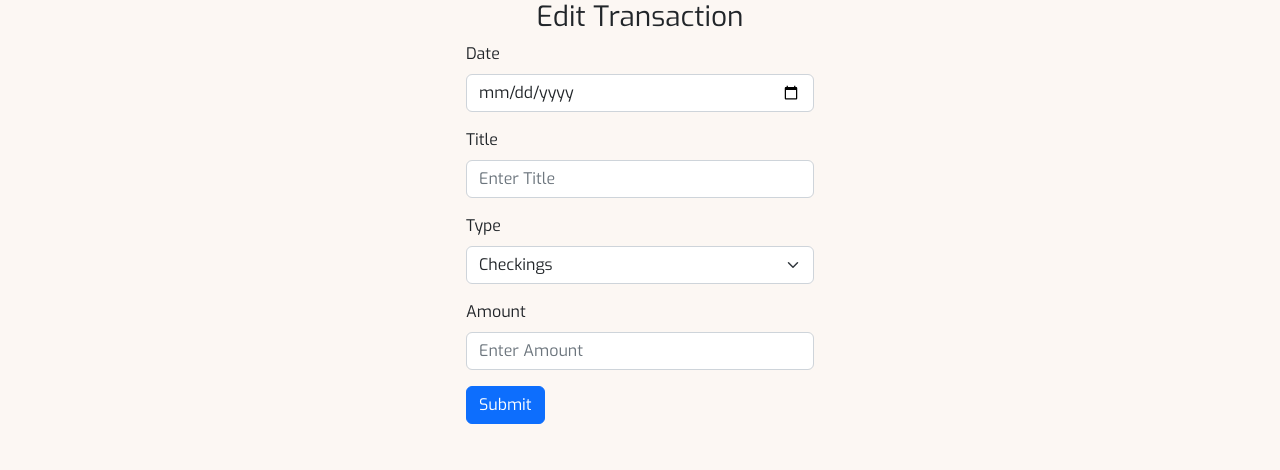
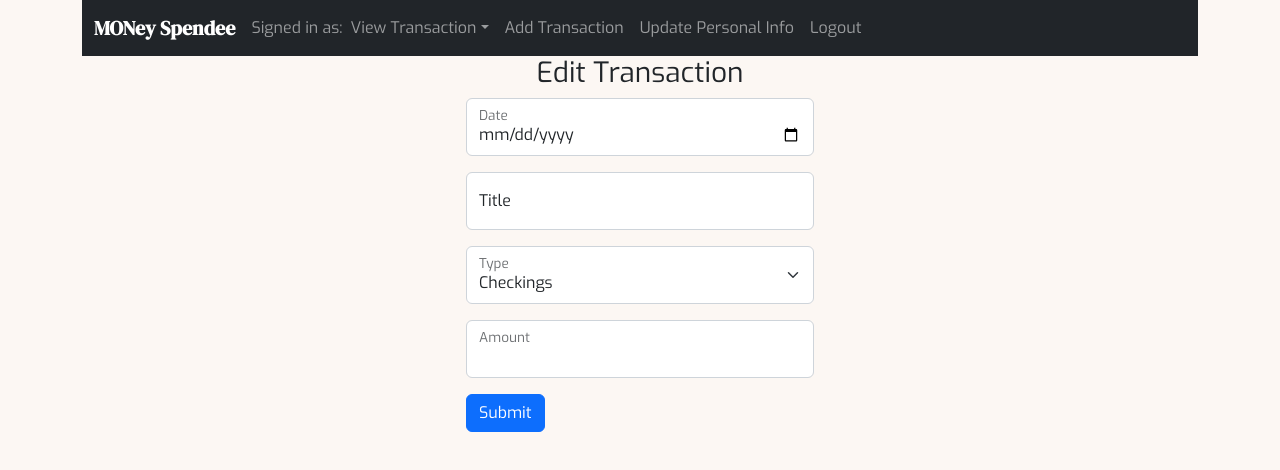
Before and after one commit to chonnikan-aue/money-spendee-client, a React (Create React App) app: page /edit-transaction in a window 1280 px wide. Shown: the top 470 px of the page. Built offline with nearby package versions, Linux system fonts and the light colour scheme; no server answers; the HTML template or start-up script is replaced by a standard one.

Commit message:
Apply FloatingLabel to EditTransaction.js

```diff
--- a/src/App.js
+++ b/src/App.js
@@ -102,7 +102,10 @@ function App() {
               element={
                 <>
                   <Header userData={userData} />
-                  <TableView transactions={transactions} />
+                  <TableView
+                    transactions={transactions}
+                    loginData={loginData}
+                  />
                 </>
               }
             />
@@ -142,8 +145,15 @@ function App() {
                 </>
               }
             />
-
-            <Route path="/edit-transaction" element={<EditTransaction />} />
+            <Route
+              path="/edit-transaction"
+              element={
+                <>
+                  <Header userData={userData} />
+                  <EditTransaction />
+                </>
+              }
+            />
           </Routes>
         </main>
       </Container>
--- a/src/components/EditTransaction/EditTransaction.js
+++ b/src/components/EditTransaction/EditTransaction.js
@@ -1,5 +1,5 @@
 import React from "react";
-import { Button, Form, Container, Row, Col} from 'react-bootstrap'
+import { Button, Form, FloatingLabel, Container, Row, Col} from 'react-bootstrap'
 
 const EditTransaction = props => {
 
@@ -23,42 +23,40 @@ const EditTransaction = props => {
         <Col md={{ span: 4, offset: 4 }}>
           <Form onSubmit={handleSubmit}>
             <Form.Group className="mb-3" controlId="date">
-              <Form.Label>Date</Form.Label>
-              <Col>
+              <FloatingLabel label="Date">
                 <Form.Control type="date" onChange={handleChange} />
-              </Col>
+              </FloatingLabel>
             </Form.Group>
 
             <Form.Group className="mb-3" controlId="title">
-              <Form.Label>Title</Form.Label>
-              <Col>
+              <FloatingLabel label="Title">
                 <Form.Control
                   type="text"
                   onChange={handleChange}
                   placeholder="Enter Title"
                 />
-              </Col>
+              </FloatingLabel>
             </Form.Group>
 
             <Form.Group className="mb-3">
-              <Form.Label>Type</Form.Label>
-              <Form.Select>
-                <option>Checkings</option>
-                <option>Savings</option>
-                <option>Daily Expenses</option>
-                <option>Investment</option>
+              <FloatingLabel label="Type">
+              <Form.Select id="type">
+                <option disabled></option>
+                <option value="checkings">Checkings</option>
+                <option value="savings">Savings</option>
+                <option value="daily-expenses">Daily Expenses</option>
+                <option value="investment">Investment</option>
               </Form.Select>
+              </FloatingLabel>
             </Form.Group>
 
             <Form.Group className="mb-3" controlId="amount">
-              <Form.Label>Amount</Form.Label>
-              <Col>
+              <FloatingLabel label="Amount">
                 <Form.Control
                   type="number"
                   onChange={handleChange}
-                  placeholder="Enter Amount"
                 />
-              </Col>
+              </FloatingLabel>
             </Form.Group>
 
             <Button variant="primary" type="submit">
--- a/src/components/TableView/TableView.js
+++ b/src/components/TableView/TableView.js
@@ -1,4 +1,4 @@
-import React from "react"
+import React, { useState, useEffect } from "react"
 import axios from "axios"
 import editIcon from '../../images/edit.png'
 import deleteIcon from '../../images/delete.png'
@@ -6,8 +6,35 @@ import './TableView.css';
 import { Container, Row, Col, Table, Pagination } from "react-bootstrap"
 import { Link } from "react-router-dom";
 
+const TableView = props => {
 
-const TableView = props => {
+  // Start of Test 01
+  //
+  //
+
+  const [userData, setUserData] = useState({});
+
+  const getUserData = () => {
+    let token = localStorage.getItem("jwt");
+    axios
+      .get(`http://localhost:3001/user/username/${props.loginData.username}`, {
+        headers: { Authorization: `Bearer ${token}` },
+      })
+      .then((res) => {
+        console.log(res.data);
+        setUserData(res.data);
+      });
+  };
+
+  useEffect(() => {
+    getUserData()
+    console.log(userData);
+  }, [])
+
+
+  //
+  //
+  // End of Test 01
 
   const editTransaction = () => {
 
@@ -26,45 +53,45 @@ const TableView = props => {
     return console.log(`delete transaction <type: ${type}, id: ${id}>`);
   }
 
-  const depositsList = props.transactions.deposits.map((deposit, index) => {
+  // const depositsList = props.transactions.deposits.map((deposit, index) => {
 
-    let type = "deposit"
+  //   let type = "deposit"
 
-    return (
-      <tr key={index}>
-        <th scope="row">{deposit.date}</th>
-        <td>{deposit.name}</td>
-        <td>{deposit.typeId === 1 ? "Checkings" : "Savings"}</td>
-        {/* Q: Shouldn't 'fixed income' be savings in DB? */}
-        <td>{deposit.amount}</td>
-        <td>
-          <Col as={Link} to="/edit-transaction">
-            <img src={editIcon} alt="Edit icon" href="" onClick={editTransaction}></img>
-          </Col>
-          {/* <img src={editIcon} alt="Edit icon" href="" onClick={editTransaction}></img> */}
-          <img src={deleteIcon} alt="Delete icon" href="" onClick={()=>{deleteTransaction(type, deposit.id)}}></img>
-        </td>
-      </tr>
-    )
-  })
+  //   return (
+  //     <tr key={index}>
+  //       <th scope="row">{deposit.date}</th>
+  //       <td>{deposit.name}</td>
+  //       <td>{deposit.typeId === 1 ? "Checkings" : "Savings"}</td>
+  //       {/* Q: Shouldn't 'fixed income' be savings in DB? */}
+  //       <td>{deposit.amount}</td>
+  //       <td>
+  //         <Col as={Link} to="/edit-transaction">
+  //           <img src={editIcon} alt="Edit icon" href="" onClick={editTransaction}></img>
+  //         </Col>
+  //         {/* <img src={editIcon} alt="Edit icon" href="" onClick={editTransaction}></img> */}
+  //         <img src={deleteIcon} alt="Delete icon" href="" onClick={()=>{deleteTransaction(type, deposit.id)}}></img>
+  //       </td>
+  //     </tr>
+  //   )
+  // })
 
-  const withdrawsList = props.transactions.withdraws.map((withdraw, index) => {
-    return (
-      <tr key={index}>
-        <th scope="row">{withdraw.date}</th>
-        <td>{withdraw.name}</td>
-        <td>{withdraw.typeId === 1 ? "Daily Expenses" : "Investment"}</td>
-        <td>{withdraw.amount}</td>
-        <td>
-          <Col as={Link} to="/edit-transaction">
-            <img src={editIcon} alt="Edit icon" href="" onClick={editTransaction}></img>
-          </Col>
-          {/* <img src={editIcon} alt="Edit icon" href="" onClick={editTransaction}></img> */}
-          <img src={deleteIcon} alt="Delete icon" href="" onClick={deleteTransaction}></img>
-        </td>
-      </tr>
-    )
-  })
+  // const withdrawsList = props.transactions.withdraws.map((withdraw, index) => {
+  //   return (
+  //     <tr key={index}>
+  //       <th scope="row">{withdraw.date}</th>
+  //       <td>{withdraw.name}</td>
+  //       <td>{withdraw.typeId === 1 ? "Daily Expenses" : "Investment"}</td>
+  //       <td>{withdraw.amount}</td>
+  //       <td>
+  //         <Col as={Link} to="/edit-transaction">
+  //           <img src={editIcon} alt="Edit icon" href="" onClick={editTransaction}></img>
+  //         </Col>
+  //         {/* <img src={editIcon} alt="Edit icon" href="" onClick={editTransaction}></img> */}
+  //         <img src={deleteIcon} alt="Delete icon" href="" onClick={deleteTransaction}></img>
+  //       </td>
+  //     </tr>
+  //   )
+  // })
 
   let active = 1;
   let items = [];
@@ -91,8 +118,8 @@ const TableView = props => {
             </tr>
           </thead>
           <tbody>
-            {depositsList}
-            {withdrawsList}
+            {/* {depositsList} */}
+            {/* {withdrawsList} */}
           </tbody>
         </Table>
       </Row>
```
